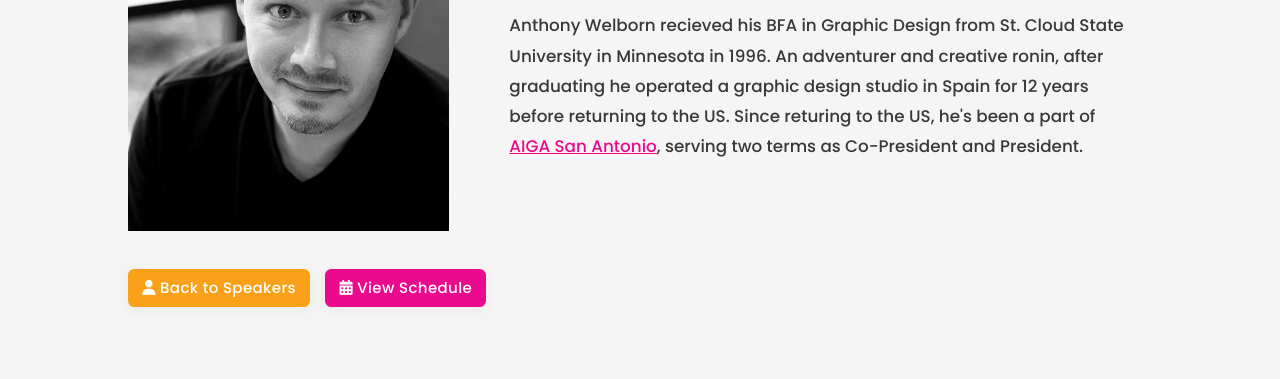
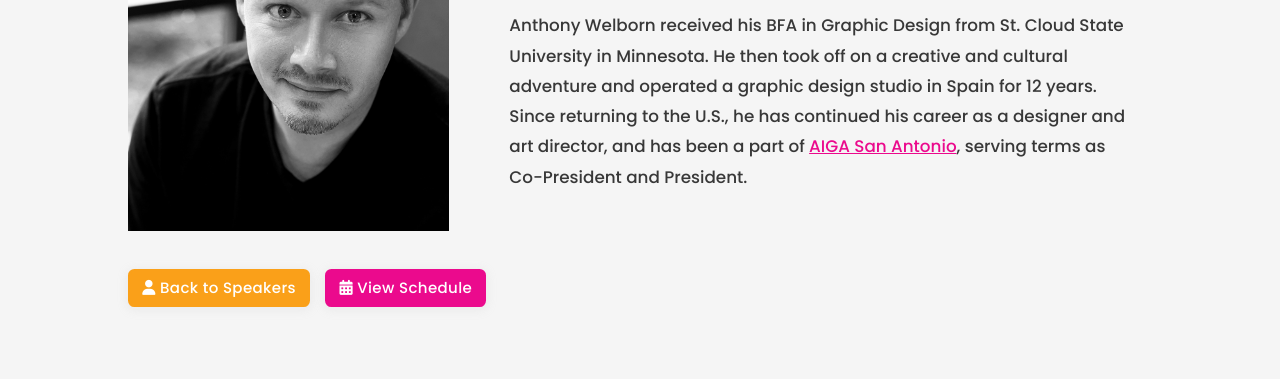
Before and after one commit to ximenavf92/aiga-unidos, an Eleventy site: page src/speakers/anthony-welborn.md in a window 1280 px wide. Shown: the part 421-800 px from the top of the page. Built offline with nearby package versions, Linux system fonts and the light colour scheme; Eleventy itself is replaced by a stand-in of ours; files that its build step writes are made by us from their sources; no server answers.

Commit message:
upadate: Anthony's bio

```diff
--- a/src/speakers/anthony-welborn.md
+++ b/src/speakers/anthony-welborn.md
@@ -16,4 +16,4 @@ social:
     url: 'https://www.facebook.com/arwelborn/'
 ---
 
-Anthony Welborn recieved his BFA in Graphic Design from St. Cloud State University in Minnesota in 1996. An adventurer and creative ronin, after graduating he operated a graphic design studio in Spain for 12 years before returning to the US. Since returing to the US, he's been a part of [AIGA San Antonio](https://sanantonio.aiga.org/), serving two terms as Co-President and President.
+Anthony Welborn received his BFA in Graphic Design from St. Cloud State University in Minnesota. He then took off on a creative and cultural adventure and operated a graphic design studio in Spain for 12 years. Since returning to the U.S., he has continued his career as a designer and art director, and has been a part of [AIGA San Antonio](https://sanantonio.aiga.org/), serving terms as Co-President and President.
```
